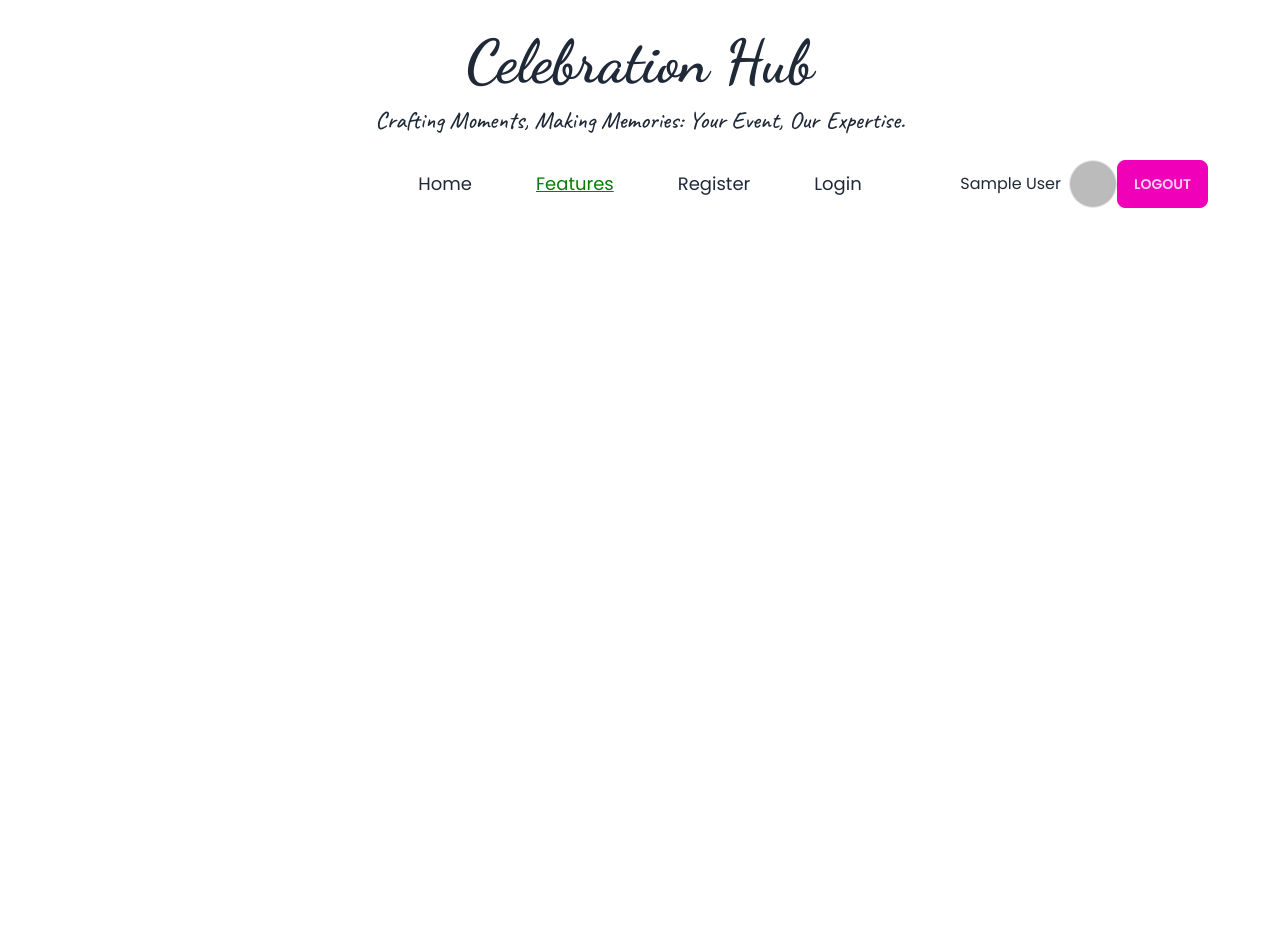
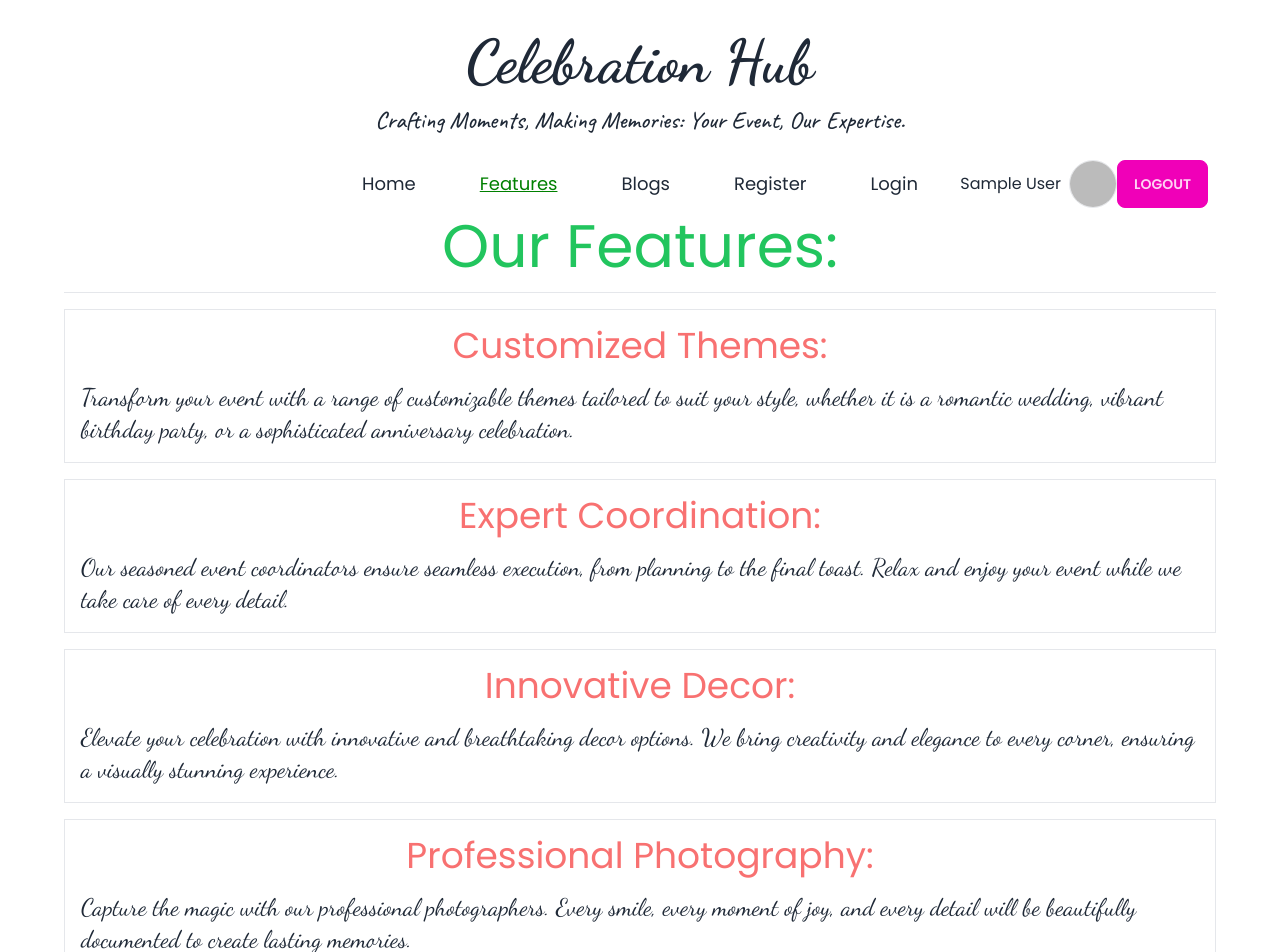
Before and after one commit to tarekibnkhayer/Celebration-Hub, a React (Vite) app: page /features in a window 1280 px wide. Shown: the top 952 px of the page. Before the commit the page ends 800 px from the top, so only its background shows below. Built offline with nearby package versions, Linux system fonts and the light colour scheme; no server answers; sample sign-in values are in the browser's storage.

Commit message:
aos package use in the project

```diff
--- a/index.html
+++ b/index.html
@@ -5,9 +5,16 @@
     <link rel="icon" type="image/svg+xml" href="/vite.svg" />
     <meta name="viewport" content="width=device-width, initial-scale=1.0" />
     <title>Vite + React</title>
+    <!-- AOS package: -->
+    <link rel="stylesheet" href="https://unpkg.com/aos@next/dist/aos.css" />
   </head>
   <body>
     <div id="root"></div>
     <script type="module" src="/src/main.jsx"></script>
+    <!-- AOS package: -->
+    <script src="https://unpkg.com/aos@next/dist/aos.js"></script>
+    <script>
+      AOS.init();
+    </script>
   </body>
 </html>
--- a/package.json
+++ b/package.json
@@ -10,6 +10,7 @@
     "preview": "vite preview"
   },
   "dependencies": {
+    "aos": "^3.0.0-beta.6",
     "firebase": "^10.4.0",
     "localforage": "^1.10.0",
     "match-sorter": "^6.3.1",
--- a/src/layout/Root.jsx
+++ b/src/layout/Root.jsx
@@ -1,13 +1,19 @@
 import { Outlet } from "react-router-dom";
 import Header from "../pages/shared/Header";
+import Footer from "../pages/home/Footer";
 
 
 
 const Root = () => {
     return (
-        <div className="max-w-6xl mx-auto font-poppins">
+        <div>
+            <div className="max-w-6xl mx-auto font-poppins">
             <Header></Header>
             <Outlet></Outlet>
+        </div>
+        <div>
+            <Footer></Footer>
+        </div>
         </div>
     );
 };
--- /dev/null
+++ b/src/pages/blogs/Blogs.jsx
@@ -0,0 +1,34 @@
+import Navbar from "../shared/Navbar";
+
+
+const Blogs = () => {
+    return (
+        <div>
+        <Navbar></Navbar>
+        <h1 className="text-center text-6xl text-blue-600">Blogs:</h1>
+        <hr  className="my-4"/>
+        <div className="border mt-4 p-4">
+        <h1 className="text-center text-4xl text-amber-500">Trendsetting Themes for 2023 Weddings</h1>
+            <p className="mt-4 text-2xl font-caveat">Explore the latest wedding themes that are capturing hearts this year. From bohemian elegance to modern minimalism, discover the trends that will make your wedding unforgettable.</p>
+            <button className="btn btn-primary text-white ">Read More..</button>
+        </div>
+        <div className="border mt-4 p-4">
+        <h1 className="text-center text-4xl text-amber-500">Behind the Scenes: Creating Magical Moments</h1>
+            <p className="mt-4 text-2xl  font-caveat">Step into the world behind the curtain as we share insights into the meticulous planning and coordination that go into creating a flawless event. Peek into the magic of event management!</p>
+            <button className="btn btn-primary text-white">Read More..</button>
+        </div>
+        <div className="border mt-4 p-4">
+        <h1 className="text-center text-4xl text-amber-500">The Art of Selecting the Perfect Venue</h1>
+            <p className="mt-4 text-2xl font-caveat">Choosing the right venue sets the tone for your event. Dive into the considerations, from ambiance to capacity, that will help you find the perfect setting for your celebration.</p>
+            <button className="btn btn-primary text-white">Read More..</button>
+        </div>
+        <div className="border mt-4 p-4">
+        <h1 className="text-center text-4xl text-amber-500">Signature Cocktails for Every Occasion</h1>
+            <p className="mt-4 text-2xl font-caveat">Elevate your event with signature cocktails that reflect the theme and spirit of the celebration. Explore unique recipes and presentation ideas to impress your guests.</p>
+            <button className="btn btn-primary text-white">Read More..</button>
+        </div>
+    </div>
+    );
+};
+
+export default Blogs;
--- /dev/null
+++ b/src/pages/errorPage/ErrorPage.jsx
@@ -0,0 +1,14 @@
+import { useRouteError } from "react-router-dom";
+const ErrorPage = () => {
+    const error = useRouteError()
+    return (
+        <div className="text-center text-3xl font-semibold mt-40">
+            <p>Something went wrong!!!</p>
+            <p>
+        <i>{error.statusText || error.message}</i>
+      </p>
+        </div>
+    );
+};
+
+export default ErrorPage;
--- /dev/null
+++ b/src/pages/features/Features.jsx
@@ -0,0 +1,30 @@
+import Navbar from "../shared/Navbar";
+
+
+const Features = () => {
+    return (
+        <div>
+            <Navbar></Navbar>
+            <h1 className="text-center text-6xl text-green-500">Our Features:</h1>
+            <hr  className="my-4"/>
+            <div className="border mt-4 p-4">
+            <h1 className="text-center text-4xl text-red-400">Customized Themes:</h1>
+                <p className="mt-4 text-2xl font-dancing">Transform your event with a range of customizable themes tailored to suit your style, whether it is a romantic wedding, vibrant birthday party, or a sophisticated anniversary celebration.</p>
+            </div>
+            <div className="border mt-4 p-4">
+            <h1 className="text-center text-4xl text-red-400">Expert Coordination:</h1>
+                <p className="mt-4 text-2xl font-dancing">Our seasoned event coordinators ensure seamless execution, from planning to the final toast. Relax and enjoy your event while we take care of every detail.</p>
+            </div>
+            <div className="border mt-4 p-4">
+            <h1 className="text-center text-4xl text-red-400">Innovative Decor:</h1>
+                <p className="mt-4 text-2xl font-dancing">Elevate your celebration with innovative and breathtaking decor options. We bring creativity and elegance to every corner, ensuring a visually stunning experience.</p>
+            </div>
+            <div className="border mt-4 p-4">
+            <h1 className="text-center text-4xl text-red-400">Professional Photography:</h1>
+                <p className="mt-4 text-2xl font-dancing">Capture the magic with our professional photographers. Every smile, every moment of joy, and every detail will be beautifully documented to create lasting memories.</p>
+            </div>
+        </div>
+    );
+};
+
+export default Features;
--- a/src/pages/home/Features.jsx
+++ /dev/null
@@ -1,12 +0,0 @@
-import Navbar from "../shared/Navbar";
-
-
-const Features = () => {
-    return (
-        <div>
-            <Navbar></Navbar>
-        </div>
-    );
-};
-
-export default Features;
--- a/src/pages/home/Home.jsx
+++ b/src/pages/home/Home.jsx
@@ -5,7 +5,7 @@ import { useLoaderData } from "react-router-dom";
 import Service from "./service";
 import Slider from "./Slider";
 import Reviews from "./Reviews";
-import Footer from "./Footer";
+
 
 
 const Home = () => {
@@ -23,7 +23,6 @@ const Home = () => {
             }
             </div>
             <Reviews></Reviews>
-            <Footer></Footer>
         </div>
     );
 };
--- a/src/pages/home/Reviews.jsx
+++ b/src/pages/home/Reviews.jsx
@@ -5,9 +5,11 @@ const Reviews = () => {
        <div className="mt-16">
         <h2 className="text-center text-3xl mb-2">Customer Reviews</h2>
         <hr />
-         <div className="flex gap-4 mt-10">
+         <div className="grid lg:grid-cols-3 gap-4 mt-10">
             {/* review 1 */}
-            <div className="border p-4">
+            <div className="border p-4"  data-aos="fade-right"
+     data-aos-offset="300"
+     data-aos-easing="ease-in-sine">
                 <p className="text-xl">Effortless event planning. Our anniversary celebration was a joy, thanks to your teams expertise.</p>
                 <div className="flex justify-center items-center gap-4">
                     <img src="https://i.ibb.co/CPJrdP8/alex-suprun-ZHv-M3-XIOHo-E-unsplash.jpg" alt=""  className="rounded-full w-16 h-16 mt-3"/>
@@ -23,7 +25,9 @@ const Reviews = () => {
                 </div>
             </div>
             {/* review 3 */}
-            <div className="border p-4">
+            <div className="border p-4" data-aos="flip-left"
+     data-aos-easing="ease-out-cubic"
+     data-aos-duration="2000">
                 <p className="text-xl">Wedding magic! The team orchestrated a day of love and elegance beyond our imagination.</p>
                 <div className="flex justify-center items-center gap-4">
                     <img src="https://i.ibb.co/fXpFBpT/michael-dam-m-EZ3-Po-FGs-k-unsplash.jpg" alt=""  className="rounded-full w-16 h-16 mt-3"/>
--- a/src/pages/shared/Navbar.jsx
+++ b/src/pages/shared/Navbar.jsx
@@ -16,6 +16,7 @@ const Navbar = () => {
     const navLinks = <>
     <NavLink  to="/">Home</NavLink>
     <NavLink  to="/features">Features</NavLink>
+    <NavLink  to="/blogs">Blogs</NavLink>
     <NavLink  to="/register">Register</NavLink>
     <NavLink  to="/login">Login</NavLink>
     </>
--- a/src/router/Router.jsx
+++ b/src/router/Router.jsx
@@ -6,12 +6,15 @@ import Home from "../pages/home/Home";
 import Login from "../pages/login/Login";
 import Register from "../pages/register/Register";
 import PrivateRoute from "./PrivateRoute";
-import Features from "../pages/home/Features";
 import ServiceDetail from "../pages/home/ServiceDetail";
+import Blogs from "../pages/blogs/Blogs";
+import Features from "../pages/features/Features";
+import ErrorPage from "../pages/errorPage/ErrorPage";
   const router = createBrowserRouter([
     {
       path: "/",
       element: <Root></Root>,
+      errorElement: <ErrorPage></ErrorPage>,
       children: [
         {
           path: '/',
@@ -34,6 +37,10 @@ import ServiceDetail from "../pages/home/ServiceDetail";
           path: "/services/:id",
           element: <PrivateRoute><ServiceDetail></ServiceDetail></PrivateRoute>,
           loader: () => fetch('/data.json')
+        },
+        {
+          path: '/blogs',
+          element: <PrivateRoute><Blogs></Blogs></PrivateRoute>
         }
       ]
     },
```
Also changed, not shown: 1 other file (tests, documents, lock files or other folders).
